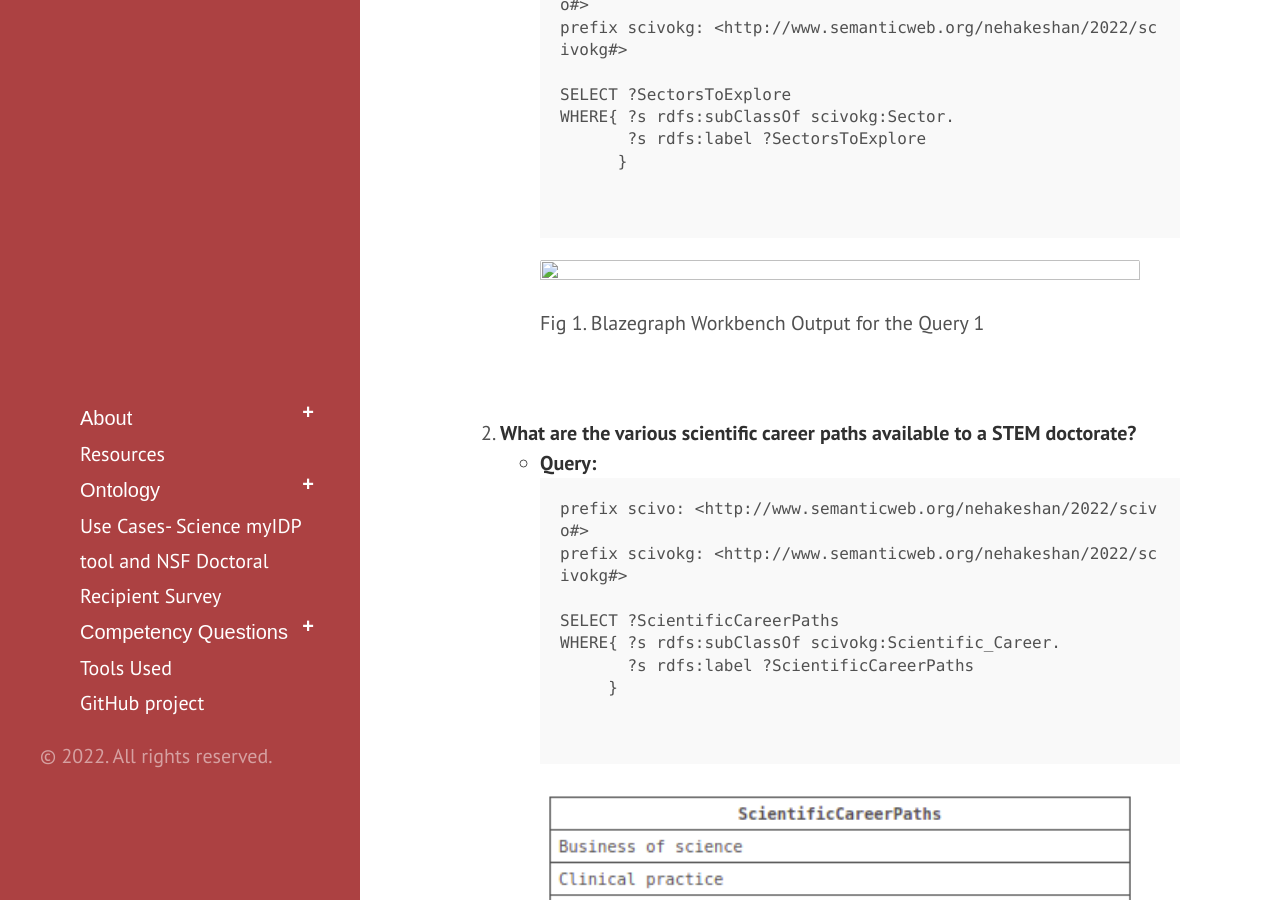
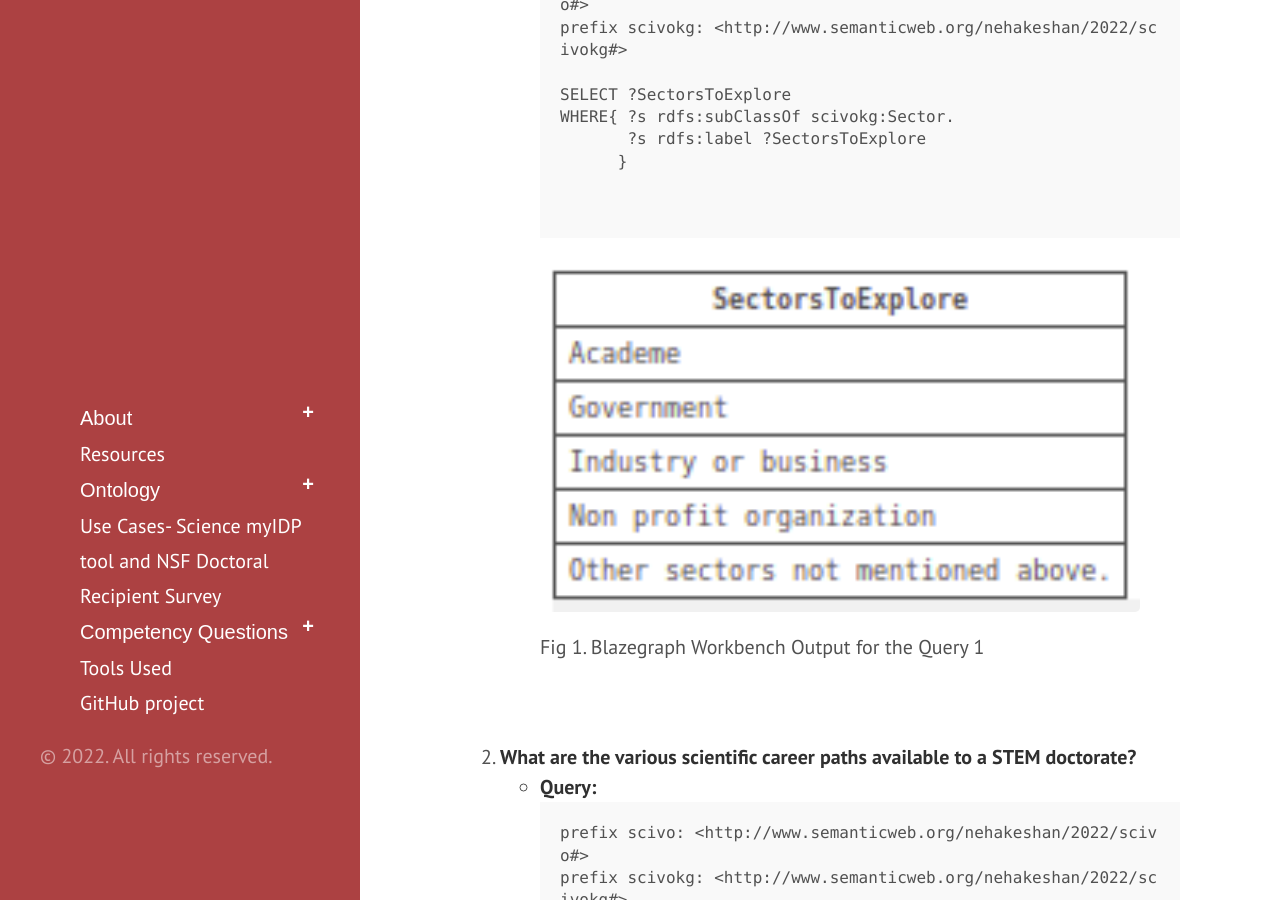
Before and after one commit to tetherless-world/sciv-ontology, a Jekyll site: the page built from competencyquestions.md, in a window 1280 px wide and 900 px high, scrolled down 2560 px. Built offline with Jekyll 4.4.1, drawn with Linux system fonts in a browser that asks for light colours; Markdown is read by kramdown in place of the engine named in the settings.

Commit message:
competency question page complete
fixed CQ1 and CQ2 to show the screenshots and updated readme.

```diff
--- a/competencyquestions.md
+++ b/competencyquestions.md
@@ -75,7 +75,7 @@ WHERE{ ?s rdfs:subClassOf scivokg:Sector.
 	 </li>
   </ul>
   <figure>
-  <img src ="../blazegraph/SPARQL/sectors.png" style="width:100%; height:100%">
+  <img src ="../blazegraph/SPARQL/QueryResults/sectors.png" style="width:100%; height:100%">
   <figcaption>Fig 1. Blazegraph Workbench Output for the Query 1</figcaption>
   </figure>
   </li>
```
Also changed, not shown: README.md.
